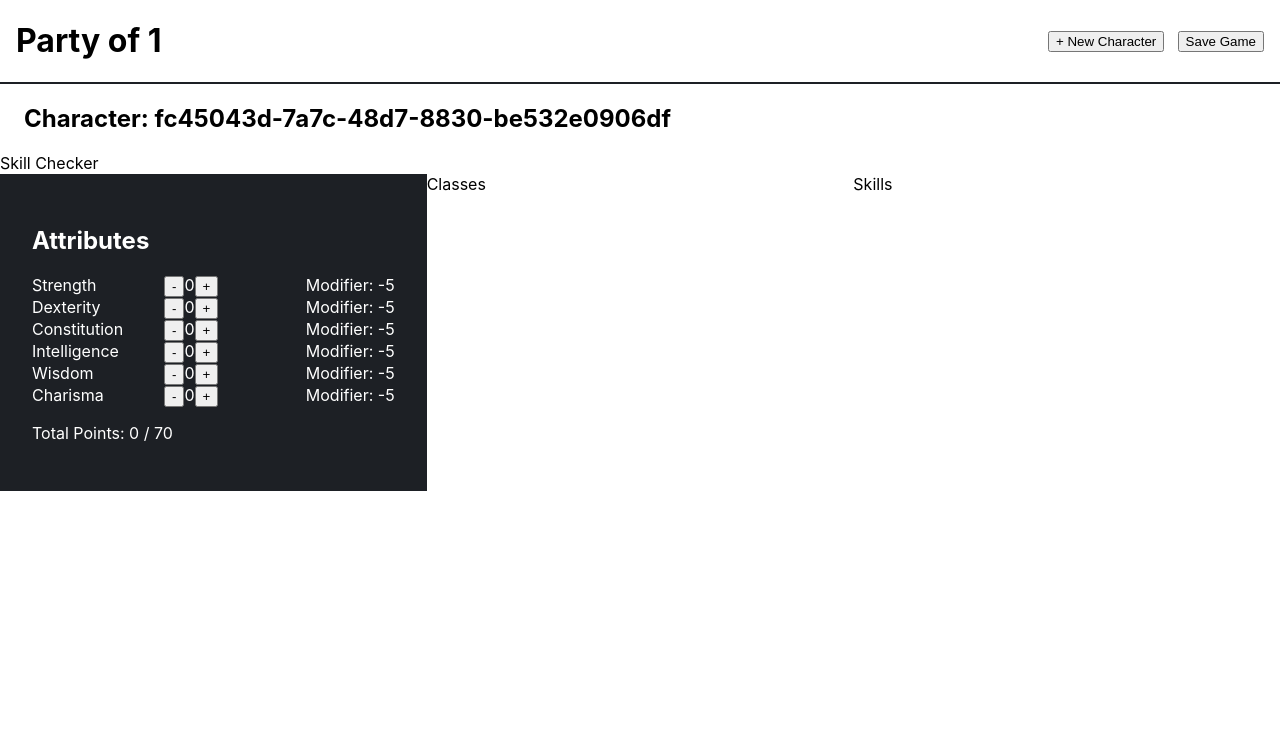
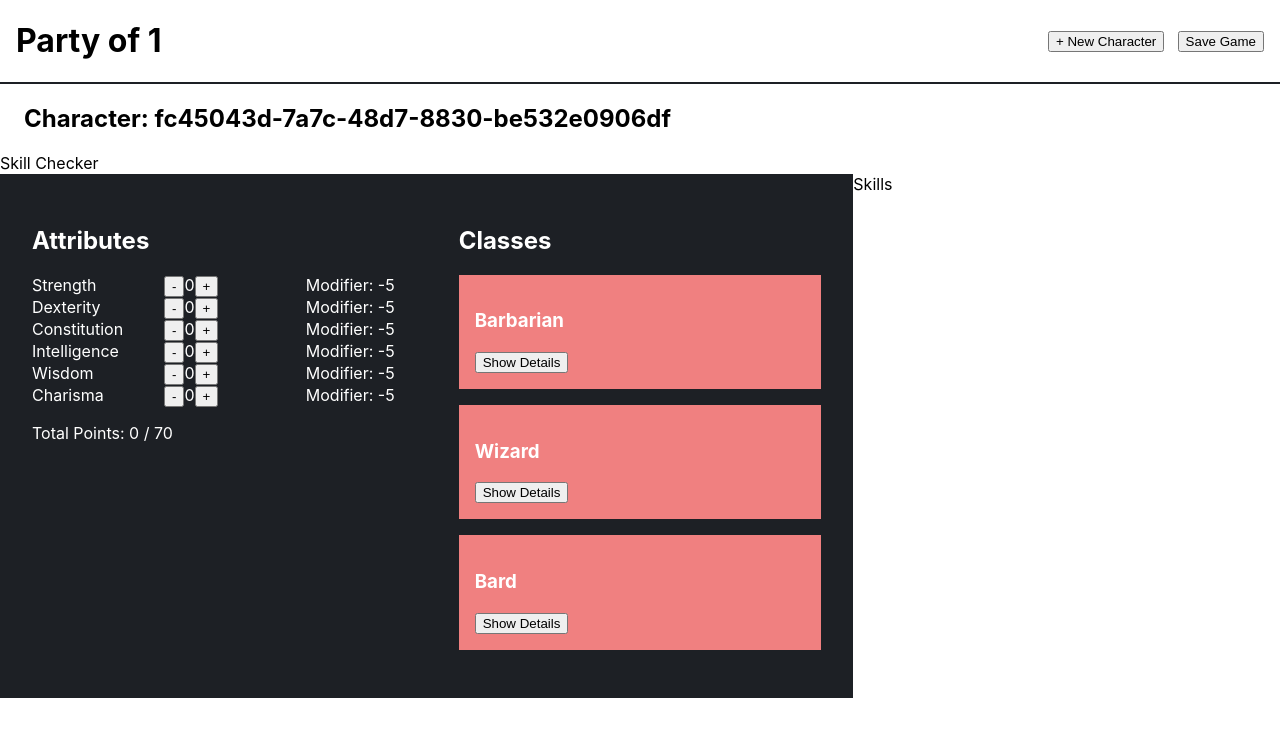
Before and after one commit to lookininward/recruiting-webapp-character, a React (Create React App) app: page / in a window 1280 px wide. Shown: the top 736 px of the page. Built offline with nearby package versions, Linux system fonts and the light colour scheme.

Commit message:
ClassList componenet

```diff
--- a/src/App.css
+++ b/src/App.css
@@ -59,3 +59,14 @@
 .item__modifier {
     margin: 0 2em;
 }
+
+/* Class List */
+.class-item {
+    padding: 1em;
+    background-color: var(--color-warning);
+    margin-bottom: 1em;
+}
+
+.class-item.class-item--met {
+    background-color: var(--color-success);
+}
--- a/src/App.js
+++ b/src/App.js
@@ -2,6 +2,7 @@ import "./App.css";
 import { useMemo, useReducer, useCallback } from "react";
 import Topbar from "./components/topbar";
 import AttributeControls from "./components/AttributeControls";
+import ClassList from "./components/ClassList";
 import { ATTRIBUTE_LIST, SKILL_LIST } from "./consts";
 
 export const defaultAttrs = ATTRIBUTE_LIST.reduce(
@@ -99,7 +100,7 @@ function App() {
                 onUpdateCharacterAttrs(character.id, attrs)
               }
             />
-            <div>Classes</div>
+            <ClassList attributes={character.attributes} />
             <div>Skills</div>
           </div>
         </section>
--- /dev/null
+++ b/src/components/ClassList.js
@@ -0,0 +1,49 @@
+import { useState, useCallback, memo } from "react";
+import { CLASS_LIST } from "../consts";
+
+const ClassList = memo(({ attributes }) => {
+  const [showDetails, setShowDetails] = useState(null);
+
+  const onClickShowDetails = useCallback((classItem) => {
+    setShowDetails(classItem === showDetails ? null : classItem);
+  }, [showDetails]);
+
+  const meetsRequirements = (classRequirements) => {
+    return Object.keys(classRequirements).every(
+      (attr) => attributes[attr] >= classRequirements[attr]
+    );
+  };
+
+  return (
+    <div className="container">
+      <h2>Classes</h2>
+      {Object.keys(CLASS_LIST).map((classItem) => {
+        const requirementsMet = meetsRequirements(CLASS_LIST[classItem]);
+        return (
+          <div
+            key={classItem}
+            className={`class-item ${requirementsMet ? "class-item--met" : ""}`}
+          >
+            <h3>{classItem}</h3>
+
+            {showDetails && showDetails === classItem && (
+              <ul>
+                {Object.keys(CLASS_LIST[classItem]).map((attr) => (
+                  <li key={attr}>
+                    {attr}: {CLASS_LIST[classItem][attr]}
+                  </li>
+                ))}
+              </ul>
+            )}
+
+            <button onClick={() => onClickShowDetails(classItem)}>
+              {showDetails === classItem ? "Hide" : "Show"} Details
+            </button>
+          </div>
+        );
+      })}
+    </div>
+  );
+});
+
+export default ClassList;
```
Also changed, not shown: 1 other file (tests, documents, lock files or other folders).
